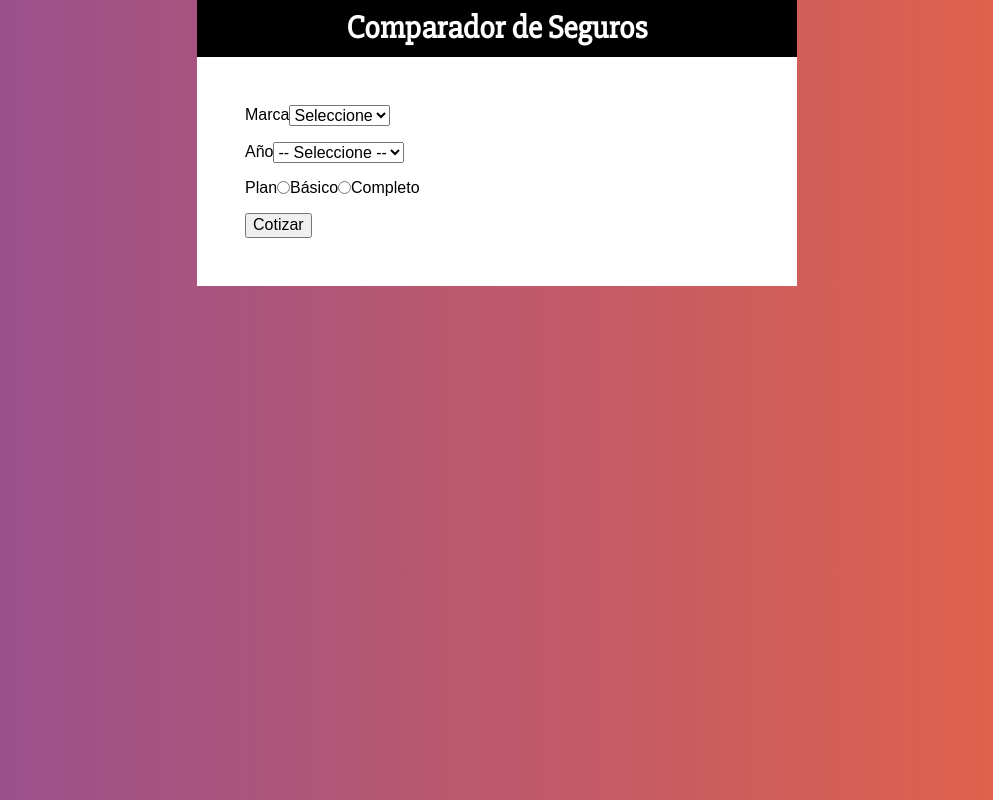
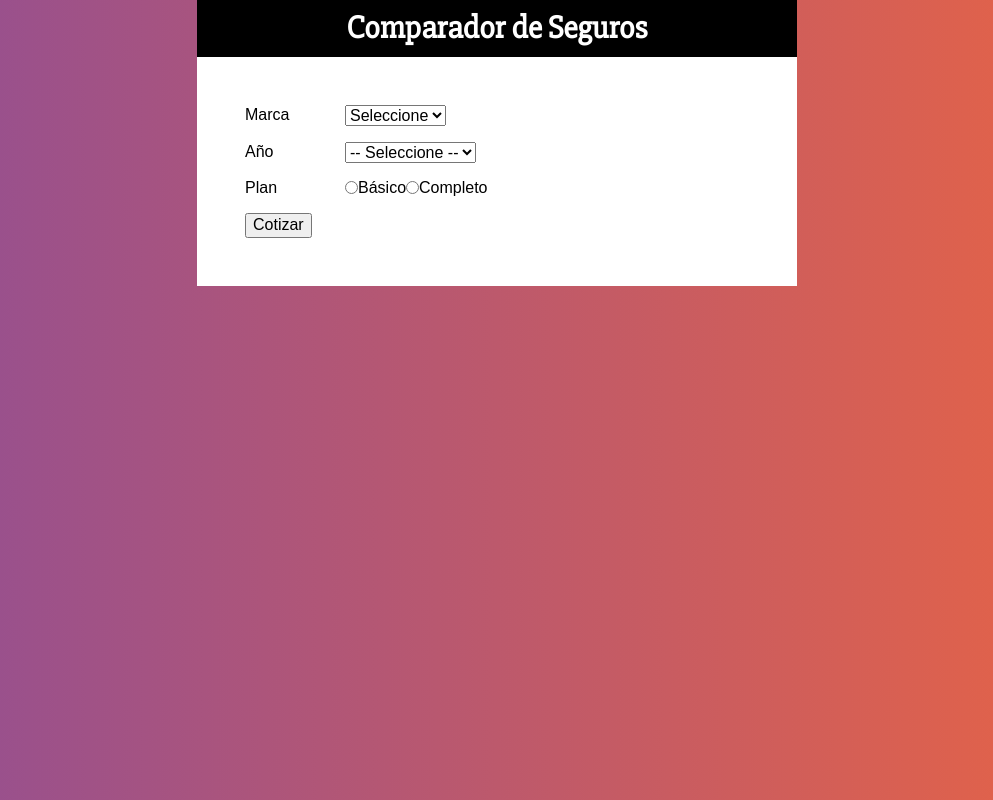
Before and after one commit to pipe473/Comparador-Precios, a React (Create React App) app: page / in a window 1280 px wide. Shown: the whole page, without its empty margins (143-1136 px from the left). Built offline with nearby package versions, Linux system fonts and the light colour scheme.

Commit message:
Añadiendo styled components para todos los label del formulario, utilizando flex-box, como el padre es el div, le añadimos opciones al hijo

```diff
--- a/src/components/Formulario.js
+++ b/src/components/Formulario.js
@@ -7,11 +7,15 @@ const Campo = styled.div`
     align-items: center;
 `;
 
+const Label = styled.label`
+    flex: 0 0 100px;
+`;
+
 const Formulario = () => {
 	return (
 		<form>
 			<Campo>
-				<label>Marca</label>
+				<Label>Marca</Label>
 				<select>
 					<option value="">Seleccione</option>
 					<option value="americano">Americano</option>
@@ -20,7 +24,7 @@ const Formulario = () => {
 				</select>
 			</Campo>
 			<Campo>
-				<label>Año</label>
+				<Label>Año</Label>
 				<select>
                     <option value="">-- Seleccione --</option>
                     <option value="2021">2021</option>
@@ -36,7 +40,7 @@ const Formulario = () => {
 				</select>
 			</Campo>
             <Campo>
-                <label>Plan</label>
+                <Label>Plan</Label>
                 <input
                     type="radio"
                     name="plan"
```
